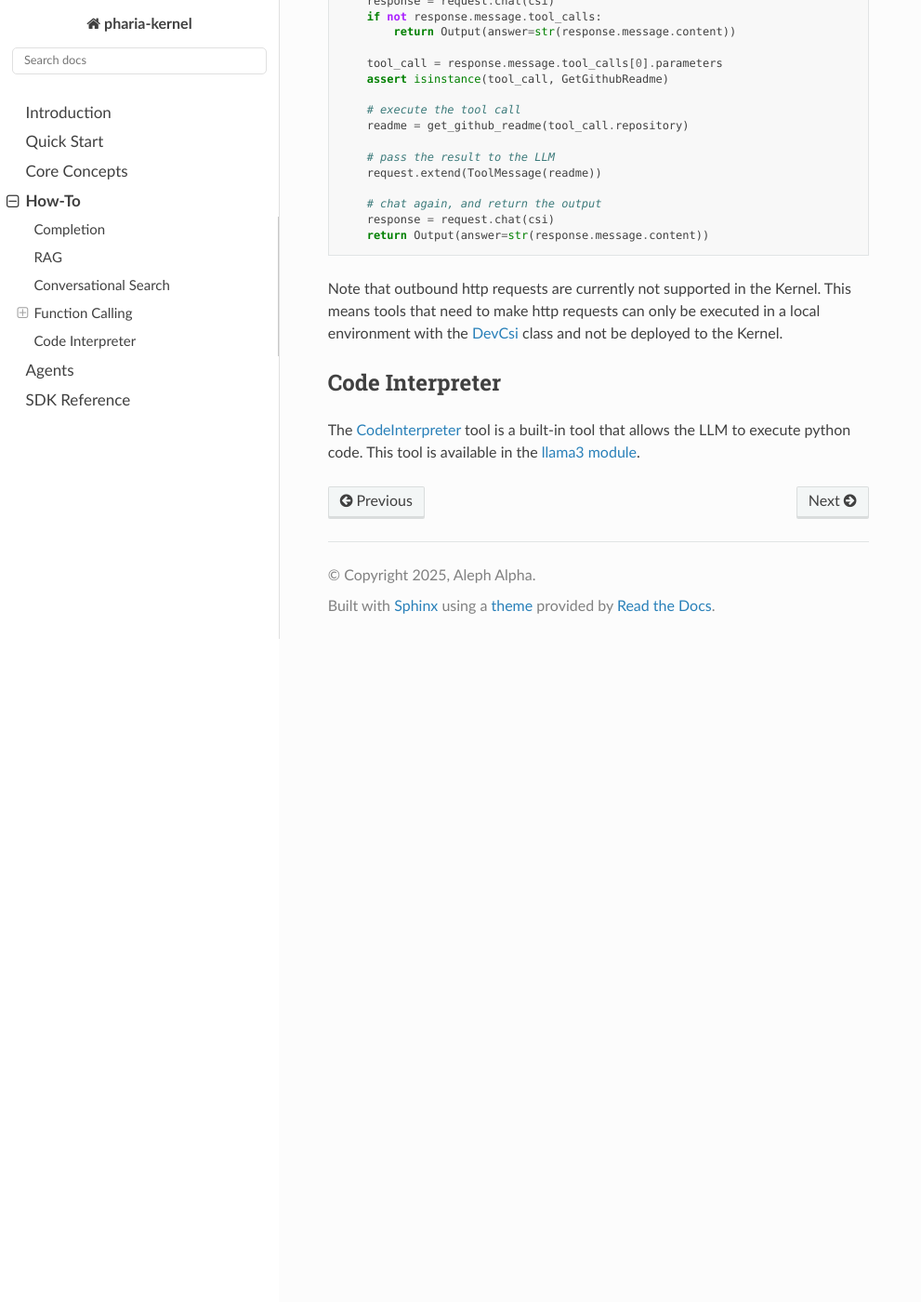
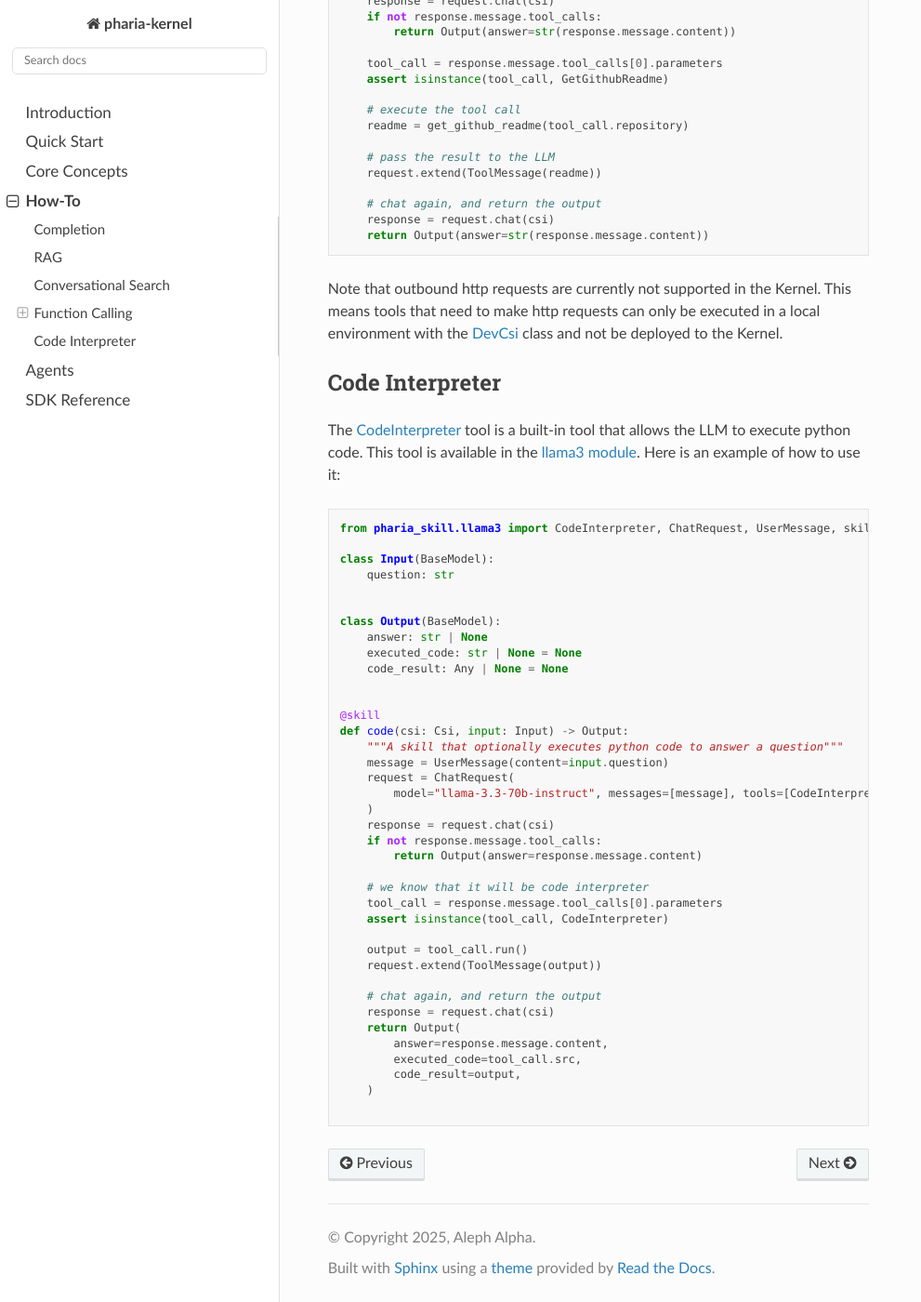
Before and after one commit to Aleph-Alpha/pharia-kernel-sdk-py, a Sphinx documentation site: the page built from docs/source/how_to.md, in a window 1280 px wide and 1400 px high, scrolled down 3361 px. Shown: the whole window at 93% size, without its empty margins (0-991 px from the left). Built offline with Sphinx 7.4.7 and the Read the Docs theme 3.1.0, drawn with Linux system fonts in a browser that asks for light colours; before the commit the page ends 4048 px from its top, so only the background shows below that.

````diff
--- a/docs/source/how_to.md
+++ b/docs/source/how_to.md
@@ -171,4 +171,45 @@
 ## Code Interpreter
 
 The [CodeInterpreter](references.rst#pharia_skill.llama3.CodeInterpreter) tool is a built-in tool that allows the LLM to execute python code.
-This tool is available in the [llama3 module](references.rst#module-pharia_skill.llama3).
+This tool is available in the [llama3 module](references.rst#module-pharia_skill.llama3). Here is an example of how to use it:
+
+```python
+from pharia_skill.llama3 import CodeInterpreter, ChatRequest, UserMessage, skill
+
+class Input(BaseModel):
+    question: str
+
+
+class Output(BaseModel):
+    answer: str | None
+    executed_code: str | None = None
+    code_result: Any | None = None
+
+
+@skill
+def code(csi: Csi, input: Input) -> Output:
+    """A skill that optionally executes python code to answer a question"""
+    message = UserMessage(content=input.question)
+    request = ChatRequest(
+        model="llama-3.3-70b-instruct", messages=[message], tools=[CodeInterpreter]
+    )
+    response = request.chat(csi)
+    if not response.message.tool_calls:
+        return Output(answer=response.message.content)
+
+    # we know that it will be code interpreter
+    tool_call = response.message.tool_calls[0].parameters
+    assert isinstance(tool_call, CodeInterpreter)
+
+    output = tool_call.run()
+    request.extend(ToolMessage(output))
+
+    # chat again, and return the output
+    response = request.chat(csi)
+    return Output(
+        answer=response.message.content,
+        executed_code=tool_call.src,
+        code_result=output,
+    )
+
+```
````
Also changed, not shown: 4 other files.
